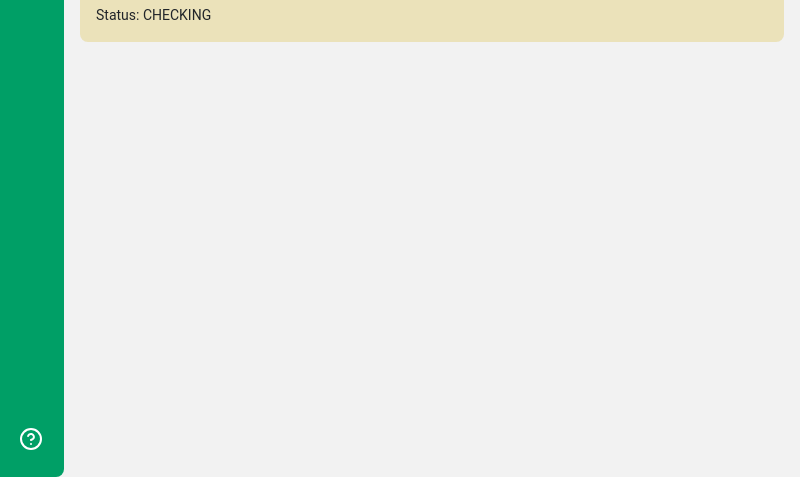
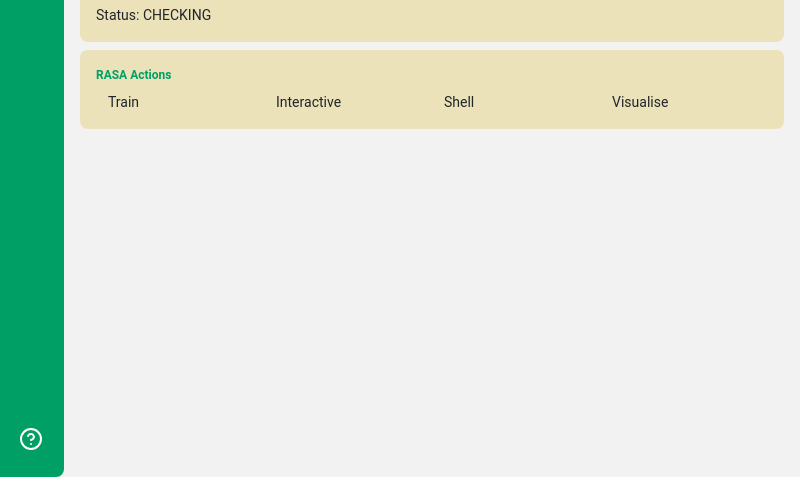
Before and after one commit to dev-kasibhatla/gsoc-conversationalAgent, an Electron app: page application/src/diagnostics.html in a window 800 px wide. Shown: the part 323-800 px from the top of the page. Drawn offline with nearby package versions, Linux system fonts and the light colour scheme; no server answers.

Commit message:
Rasa buttons

```diff
--- a/application/src/diagnostics.html
+++ b/application/src/diagnostics.html
@@ -93,6 +93,39 @@
           </div>
         </div>
 
+        <div class="card-bg" onclick="actionClick()">
+          <div class="card-title" >
+            RASA Actions
+          </div>
+          <div class="container-fluid">
+            <div class="row">
+              <div class="col-md-3 padding-0">
+                <div class=" rasa-buttons" onclick="rasaTrain()">
+                  Train
+                </div>
+              </div>
+
+              <div class="col-md-3 padding-0">
+                <div class=" rasa-buttons"  onclick="rasaInteractive()">
+                  Interactive
+                </div>
+              </div>
+
+              <div class="col-md-3 padding-0">
+                <div class=" rasa-buttons"  onclick="rasaShell()">
+                  Shell
+                </div>
+              </div>
+
+              <div class="col-md-3 padding-0">
+                <div class=" rasa-buttons" onclick="rasaVisualise()">
+                  Visualise
+                </div>
+              </div>
+            </div>
+          </div>
+        </div>
+
       </div>
     </div>
     <script src="./renderer.js"></script>
--- a/application/src/diagnostics.js
+++ b/application/src/diagnostics.js
@@ -15,3 +15,19 @@
     logv("action node clicked");
     RasaHandler.actionNodeClicked();
 }
+
+function rasaTrain() {
+    RasaHandler.rasaTrainButton();
+}
+
+function rasaInteractive() {
+    RasaHandler.rasaInteractiveButton();
+}
+
+function rasaShell() {
+    RasaHandler.rasaShellButton();
+}
+
+function rasaVisualise(){
+    RasaHandler.rasaVisualiseButton();
+}
```
